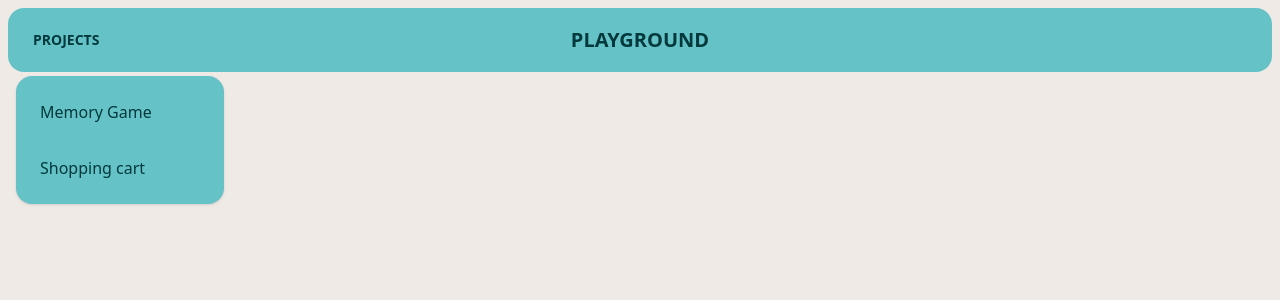
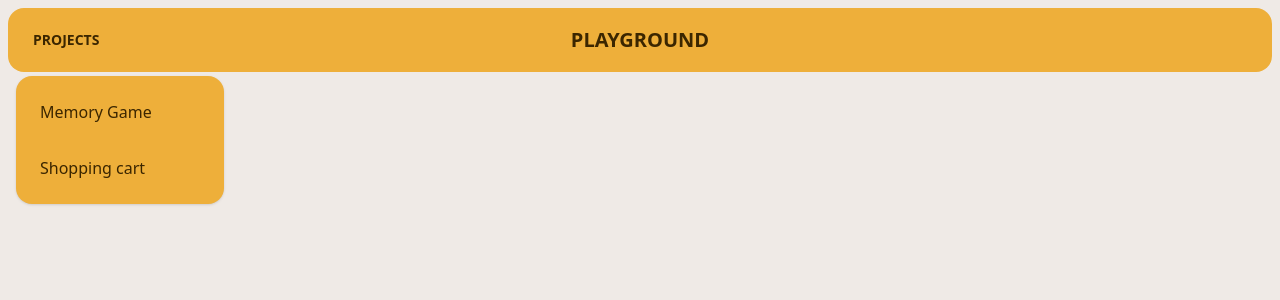
Before and after one commit to cakegod/svelte-kit-playground, a SvelteKit app: page / in a window 1280 px wide. Both pictures are taken after a click on the button "PROJECTS". Shown: the top 300 px of the page. Built offline with nearby package versions, Linux system fonts and the light colour scheme.

Commit message:
style: change colors

```diff
--- a/src/routes/+layout.svelte
+++ b/src/routes/+layout.svelte
@@ -3,15 +3,17 @@
 </script>
 
 <div class="p-2">
-	<nav class="navbar rounded-box max-w-screen-2xl bg-primary text-primary-content xl:mx-auto">
+	<nav class="navbar rounded-box max-w-screen-2xl bg-accent text-accent-content xl:mx-auto">
 		<div class="navbar-start">
 			<div class="dropdown">
 				<button class="btn-ghost btn">Projects</button>
-				<ul class="dropdown-content menu rounded-box mt-3 w-52 bg-primary p-2 shadow">
-					<a class="p-4 transition-colors hover:bg-primary-focus" href="/memory-game">Memory Game</a>
-					<a class="p-4 transition-colors hover:bg-primary-focus" href="/shopping-cart"
-						>Shopping cart</a
-					>
+				<ul class="dropdown-content menu rounded-box mt-3 w-52 bg-accent p-2 shadow">
+					<a class="p-4 transition-colors hover:bg-accent-focus" href="/memory-game">
+						Memory Game
+					</a>
+					<a class="p-4 transition-colors hover:bg-accent-focus" href="/shopping-cart">
+						Shopping cart
+					</a>
 				</ul>
 			</div>
 		</div>
```
